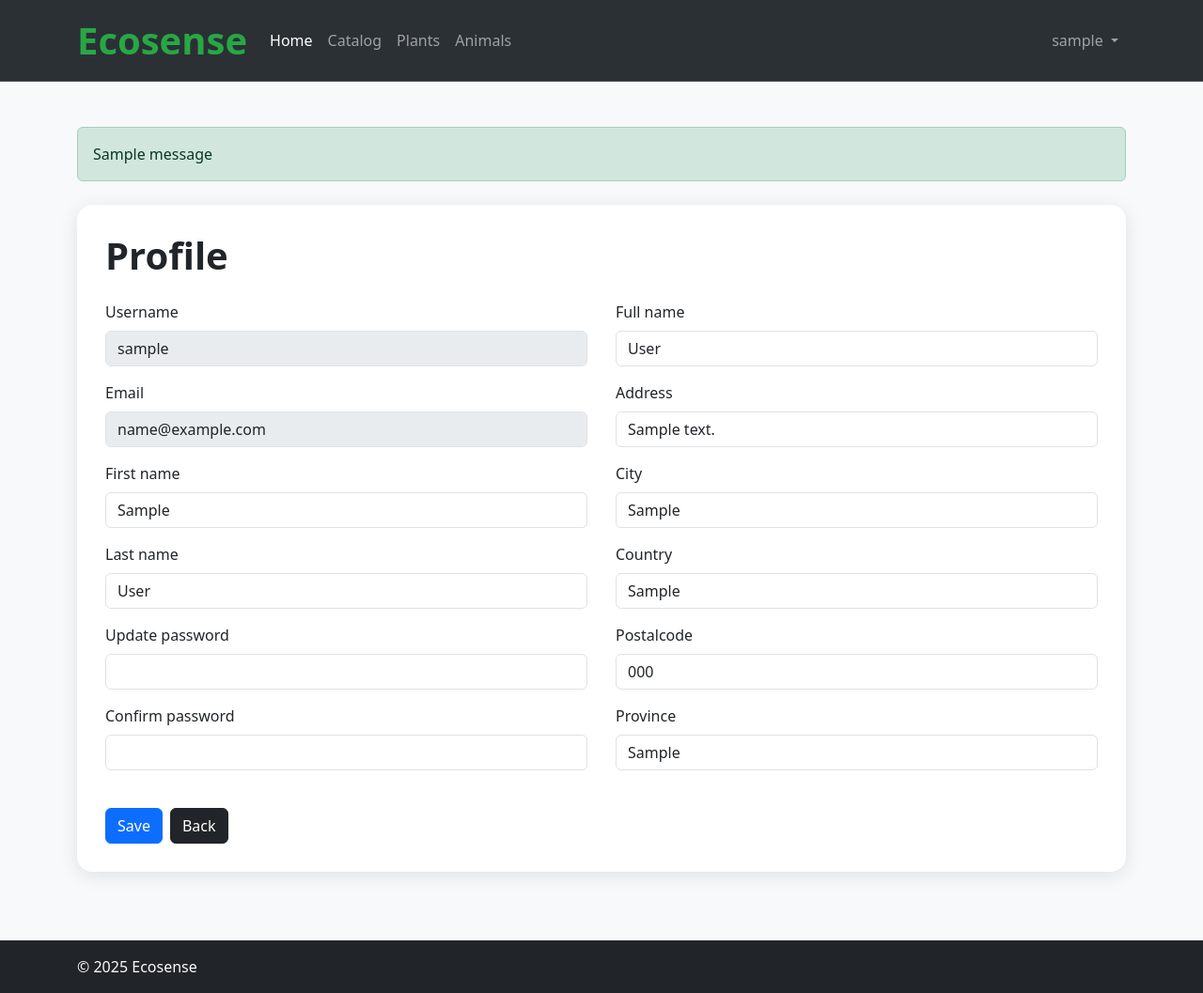
After one commit to MichaelBarbi/Ecosense, a Django app: page /profile/ in a window 1280 px wide. The commit adds this page. Shown: the whole page at 94% size. Run offline with Django 5.2, Linux system fonts and the light colour scheme; a user stored in the database is signed in; tables that the repository leaves empty hold one stand-in row (values such as "Sample post"); one stand-in notice (Sample message) is shown; some libraries are stand-ins or nearby versions.

Commit message:
Added profile view and template + modified extra_css and extra_js block in css and js

```diff
--- a/templates/base.html
+++ b/templates/base.html
@@ -14,7 +14,7 @@
         <meta name="csrf-token" content="{{ csrf_token }}">
 
         <!-- Title -->
-        <title>{% block title %}Ecosense{% endblock %}</title>
+        <title>{% block title %}{{title}}{% endblock %}</title>
 
         {% load static %}
 
@@ -27,9 +27,14 @@
         <!-- Custom CSS -->
         <link href="https://cdn.jsdelivr.net/npm/bootstrap@5.3.7/dist/css/bootstrap.min.css" rel="stylesheet" integrity="sha384-LN+7fdVzj6u52u30Kp6M/trliBMCMKTyK833zpbD+pXdCLuTusPj697FH4R/5mcr" crossorigin="anonymous">
 
-        {% block extra_css %}
+        {% block css %}
             <style>
                 @import url('https://fonts.googleapis.com/css2?family=Tinos:ital,wght@0,400;0,700;1,400;1,700&display=swap');
+
+                #back a {
+                    color: white;
+                    text-decoration: none
+                }
             </style>
         {% endblock %}
     </head>
@@ -55,9 +60,23 @@
             {% include "footer.html" %}
         {% endif %}
 
-        <script src="https://cdn.jsdelivr.net/npm/bootstrap@5.3.7/dist/js/bootstrap.bundle.min.js" integrity="sha384-ndDqU0Gzau9qJ1lfW4pNLlhNTkCfHzAVBReH9diLvGRem5+R9g2FzA8ZGN954O5Q" crossorigin="anonymous"></script>
+        <!-- Custom JS -->
+        {% block js %}
+            <script src="https://cdn.jsdelivr.net/npm/bootstrap@5.3.7/dist/js/bootstrap.bundle.min.js" integrity="sha384-ndDqU0Gzau9qJ1lfW4pNLlhNTkCfHzAVBReH9diLvGRem5+R9g2FzA8ZGN954O5Q" crossorigin="anonymous"></script>
+            <script>
 
-        <!-- Custom JS -->
-        {% block extra_js %}{% endblock %}
+                // If it is a refresh, then I reset the form
+                if (performance.navigation.type === performance.navigation.TYPE_RELOAD) {
+                    window.addEventListener('load', function () {
+                        const form = document.querySelector('form');
+                        if (form) form.reset();
+
+                        // I remove also the errors in span
+                        document.querySelectorAll('.errorlist, .error-message')?.forEach(el => el.remove());
+                    });
+                }
+
+            </script>
+        {% endblock %}
     </body>
 </html>
--- a/templates/home.html
+++ b/templates/home.html
@@ -1,9 +1,7 @@
 {% extends "base.html" %}
 {% load static %}
 
-{% block title %}{{ title }}{% endblock title %}
-
-{% block extra_css %}
+{% block css %}
 {{ block.super }}
 
     <style>
@@ -68,7 +66,7 @@
             transform: translateX(4px);
         }
     </style>
-{% endblock extra_css %}
+{% endblock css %}
 
 {% block content %}
     <main>
--- a/templates/navbar/navbar.html
+++ b/templates/navbar/navbar.html
@@ -36,6 +36,14 @@
                     <a class="nav-link" href="#">Catalog</a>
                 </li>
 
+                <li class="nav-item">
+                    <a class="nav-link" href="#">Plants</a>
+                </li>
+
+                <li class="nav-item">
+                    <a class="nav-link" href="#">Animals</a>
+                </li>
+
             </ul>
 
             <ul class="navbar-nav ms-auto">
@@ -49,7 +57,7 @@
                         </a>
 
                         <ul class="dropdown-menu dropdown-menu-end">
-                            <li><a class="dropdown-item" href="#">Profile</a></li>
+                            <li><a class="dropdown-item" href="{% url 'profile' %}">Profile</a></li>
                             <li><a class="dropdown-item" href="#">Sensors</a></li>
                             <li><a class="dropdown-item" href="#">Orders</a></li>
                             <li><a class="dropdown-item" href="#">Ticket</a></li>
--- a/user/forms.py
+++ b/user/forms.py
@@ -1,5 +1,7 @@
 from django import forms
 from django.contrib.auth.models import User
+from django.core.exceptions import ValidationError
+from django.contrib.auth.password_validation import validate_password
 
 # Customer registration form
 class CustomerRegistrationForm(forms.Form):
@@ -39,3 +41,47 @@ class CustomerRegistrationForm(forms.Form):
 
         if password and confirm_password and password != confirm_password:
             self.add_error('confirm_password', "Passwords do not match")
+
+
+# Customer profile form
+class CustomerProfileForm(forms.Form):
+
+    username = forms.CharField(max_length=150, required=False, disabled=True)
+    email = forms.EmailField(required=False, disabled=True)
+    first_name = forms.CharField(max_length=50, required=False)
+    last_name = forms.CharField(max_length=50, required=False)
+    password = forms.CharField(widget=forms.PasswordInput, required=False, label="Update password")
+    confirm_password = forms.CharField(widget=forms.PasswordInput, required=False)
+
+    fullName = forms.CharField(max_length=50, required=False, label="Full name")
+    address = forms.CharField(max_length=50, required=False)
+    city = forms.CharField(max_length=50, required=False)
+    country = forms.CharField(max_length=50, required=False)
+    postalCode = forms.CharField(max_length=20, required=False)
+    province = forms.CharField(max_length=50, required=False)
+
+    def clean_password(self):
+        password = self.cleaned_data["password"]
+
+        if password:
+            try:
+                validate_password(password)
+            except ValidationError as e:
+                raise forms.ValidationError(e.messages)
+
+        return password
+
+    def clean(self):
+        cleaned_data = super().clean()
+
+        password = cleaned_data.get("password")
+        confirm_password = cleaned_data.get("confirm_password")
+
+        if password and confirm_password and password != confirm_password:
+            self.add_error('confirm_password', "Passwords do not match")
+        elif password and not confirm_password:
+            self.add_error("confirm_password", "Confirm hasn't been entered")
+        elif not password and confirm_password:
+            self.add_error("password", "Password hasn't been entered")
+
+        return cleaned_data
--- /dev/null
+++ b/user/templates/user/profile.html
@@ -0,0 +1,83 @@
+{% extends "base.html" %}
+
+{% load bootstrap_filters %}
+{% load crispy_forms_tags %}
+
+{% block css %}
+{{block.super}}
+
+<style>
+
+    main {
+        min-height: 100vh;
+    }
+
+    .form-container {
+        max-width: 900px;
+        min-width: 100%;
+        margin: 25px auto;
+        padding: 30px;
+        background-color: #fff;
+        border-radius: 16px;
+        box-shadow: 0 4px 20px rgba(0, 0, 0, 0.1);
+    }
+
+
+</style>
+{% endblock css %}
+
+{% block content %}
+
+    <main>
+        <section class="py-5">
+            <div class="container text-left">
+
+                <!-- Bootstrap alerts with the updating result -->
+                {% if messages %}
+                    {% for message in messages %}
+
+                        <div class="alert alert-{{ message.tags|bootstrap_alert_tag }}" role="alert">
+                            {{ message }}
+                        </div>
+
+                    {% endfor %}
+                {% endif %}
+
+
+                <form method="post" action="{% url 'profile' %}">
+                    {% csrf_token %}
+
+                    <div class="container form-container" >
+
+                        <h1 class="mb-4 fw-bold">Profile</h1>
+
+                       <div style="display: flex; gap: 30px;">
+                            <div  id="user-column" class="user-column" style="flex:1;">
+                                {{ form.username|as_crispy_field }}
+                                {{ form.email|as_crispy_field }}
+                                {{ form.first_name|as_crispy_field }}
+                                {{ form.last_name|as_crispy_field }}
+                                {{ form.password|as_crispy_field }}
+                                {{ form.confirm_password|as_crispy_field }}
+                            </div>
+                            <div class="address-column" style="flex:1;">
+                                {{ form.fullName|as_crispy_field }}
+                                {{ form.address|as_crispy_field }}
+                                {{ form.city|as_crispy_field }}
+                                {{ form.country|as_crispy_field }}
+                                {{ form.postalCode|as_crispy_field }}
+                                {{ form.province|as_crispy_field }}
+                            </div>
+                        </div>
+
+                        <div class="d-flex justify-content-start mt-4">
+                            <button type="submit" class="btn btn-primary me-2">Save</button>
+                            <button type="button" id="back" class="btn btn-dark"><a href="{% url 'home' %}">Back</a></button>
+                        </div>
+                    </div>
+                </form>
+            </div>
+        <section>
+    </main>
+
+{% endblock content %}
--- a/user/urls.py
+++ b/user/urls.py
@@ -4,5 +4,6 @@ from . import views
 urlpatterns = [
     path('login/', views.loginView, name='login'),
     path('register/', views.register, name='register'),
-    path("logout/", views.logoutView, name="logout")
+    path("logout/", views.logoutView, name="logout"),
+    path("profile/", views.profileView, name="profile")
 ]
--- a/user/views.py
+++ b/user/views.py
@@ -1,13 +1,22 @@
 from django.contrib.auth.models import User
-from django.contrib.auth import login, logout
+from django.contrib.auth import login, logout, update_session_auth_hash
 from django.contrib.auth.forms import AuthenticationForm
 from django.shortcuts import render, redirect
-from .forms import CustomerRegistrationForm
+from django.contrib import messages
+from .forms import *
 from .models import *
 from shipping.models import ShippingAddress
 from django.db import IntegrityError
 from django.contrib.auth.password_validation import validate_password
+from django.contrib.auth.decorators import login_required
 from django.core.exceptions import ValidationError
+
+def customer_login_required(view_func):
+    return login_required(login_url='/login/')(view_func)
+
+def staff_login_required(view_func):
+    return login_required(login_url='/staff/login/')(view_func)
+
 
 
 # Customer login
@@ -121,3 +130,79 @@ def logoutView(request):
 
     logout(request)
     return redirect("home")
+
+@customer_login_required
+# Customer profile page
+def profileView(request):
+
+    # If the customer is not logged, he needs to sign in
+    try:
+        customer = request.user.customer
+    except Customer.DoesNotExist:
+        return redirect("login")
+
+
+    if request.method == "POST":
+
+        form = CustomerProfileForm(request.POST)
+
+        if form.is_valid():
+
+            # Update user fields
+            user = request.user
+
+            user.first_name = form.cleaned_data["first_name"] if form.cleaned_data["first_name"] != "" else user.first_name
+            user.last_name = form.cleaned_data["last_name"] if form.cleaned_data["last_name"] != "" else user.last_name
+
+            password = form.cleaned_data.get("password")
+            # The validation is already executed through is_valid() method
+            if password:
+                user.set_password(password)
+                update_session_auth_hash(request, user)
+
+            user.save()
+
+            shipping = customer.shippingAddress
+
+            shipping.fullName = form.cleaned_data["fullName"] if form.cleaned_data["fullName"] != "" else shipping.fullName
+            shipping.address = form.cleaned_data["address"] if form.cleaned_data["address"] != "" else shipping.address
+            shipping.city = form.cleaned_data["city"] if form.cleaned_data["city"] != "" else shipping.city
+            shipping.province = form.cleaned_data["province"] if form.cleaned_data["province"] != "" else shipping.province
+            shipping.postalCode = form.cleaned_data["postalCode"] if form.cleaned_data["postalCode"] != "" else shipping.postalCode
+            shipping.country = form.cleaned_data["country"] if form.cleaned_data["country"] != "" else shipping.country
+
+            shipping.save()
+
+            messages.success(request, "Your profile was successfully updated")
+
+            return redirect("profile")
+
+        else:
+            form.add_error(None, f"Form is not valid")
+            messages.error(request, "Your profile was not successfully updated")
+
+    else:
+        # Get all customer form data
+        initial_data = {
+            "username": request.user.username,
+            "email": request.user.email,
+            "first_name": request.user.first_name,
+            "last_name": request.user.last_name,
+
+            "fullName": customer.shippingAddress.fullName,
+            "address": customer.shippingAddress.address,
+            "city": customer.shippingAddress.city,
+            "province": customer.shippingAddress.province,
+            "postalCode": customer.shippingAddress.postalCode,
+            "country": customer.shippingAddress.country,
+        }
+
+        form = CustomerProfileForm(initial=initial_data)
+
+    ctx = {
+        "title": "Profile",
+        "user": request.user,
+        "form": form
+    }
+
+    return render(request, "user/profile.html", context=ctx)
```
Also changed, not shown: templates/login.html (+2 -21 lines), templates/register.html (+5 -24 lines).
